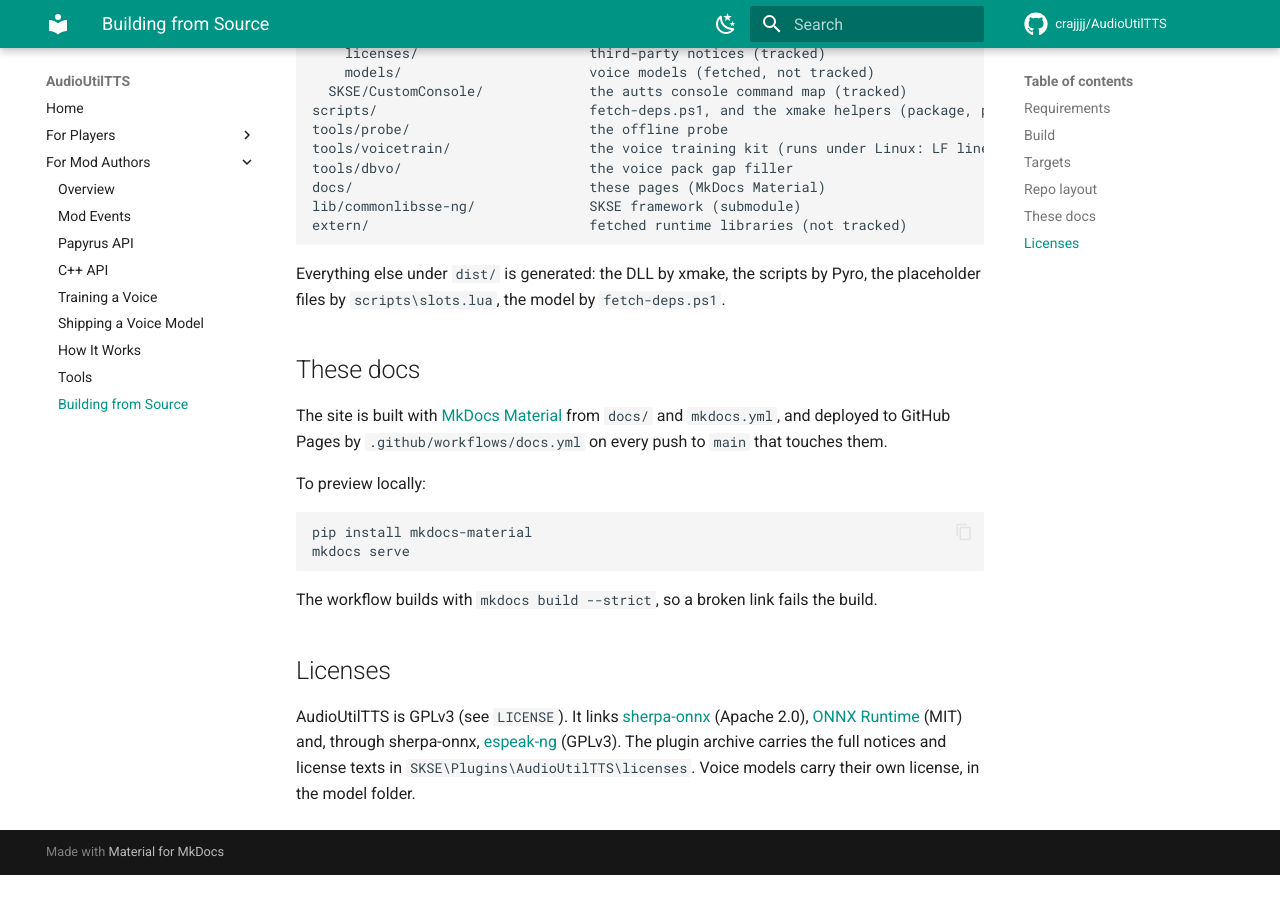
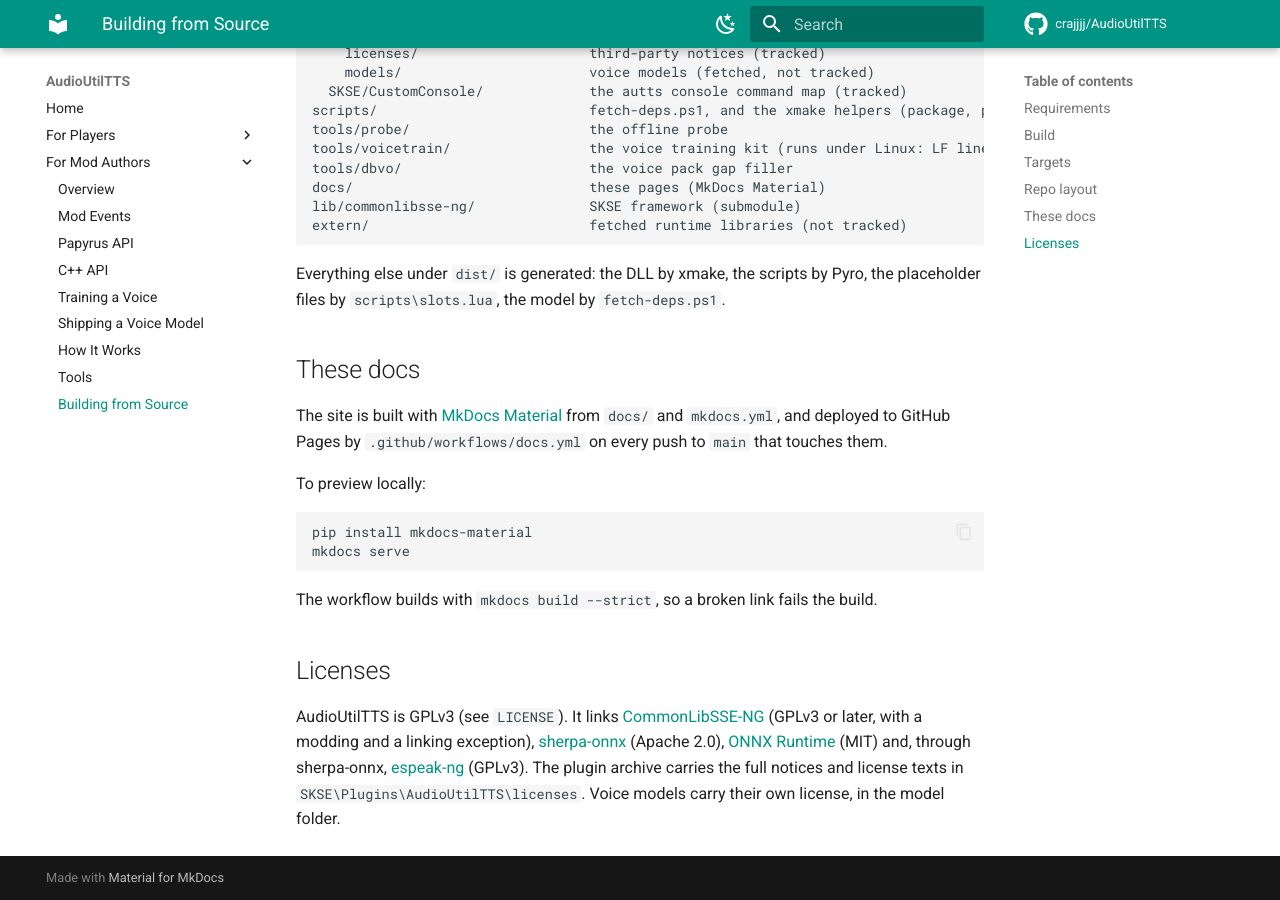
Before and after one commit to crajjjj/AudioUtilTTS, an MkDocs documentation site: the page built from docs/authors/building.md, in a window 1280 px wide and 900 px high, scrolled down 1860 px. Built offline with MkDocs 1.6.1 and Material for MkDocs 9.7.7, drawn with Linux system fonts in a browser that asks for light colours; comment, search, counter and statistics services are not loaded; before the commit the page ends 2735 px from its top, so only the background shows below that.

Commit message:
Notices: CommonLibSSE-NG is GPL-3.0-or-later with exceptions, not MIT

```diff
--- a/docs/authors/building.md
+++ b/docs/authors/building.md
@@ -81,4 +81,4 @@ The workflow builds with `mkdocs build --strict`, so a broken link fails the bui
 
 ## Licenses
 
-AudioUtilTTS is GPLv3 (see `LICENSE`). It links [sherpa-onnx](https://github.com/k2-fsa/sherpa-onnx) (Apache 2.0), [ONNX Runtime](https://github.com/microsoft/onnxruntime) (MIT) and, through sherpa-onnx, [espeak-ng](https://github.com/espeak-ng/espeak-ng) (GPLv3). The plugin archive carries the full notices and license texts in `SKSE\Plugins\AudioUtilTTS\licenses`. Voice models carry their own license, in the model folder.
+AudioUtilTTS is GPLv3 (see `LICENSE`). It links [CommonLibSSE-NG](https://github.com/alandtse/CommonLibSSE-NG) (GPLv3 or later, with a modding and a linking exception), [sherpa-onnx](https://github.com/k2-fsa/sherpa-onnx) (Apache 2.0), [ONNX Runtime](https://github.com/microsoft/onnxruntime) (MIT) and, through sherpa-onnx, [espeak-ng](https://github.com/espeak-ng/espeak-ng) (GPLv3). The plugin archive carries the full notices and license texts in `SKSE\Plugins\AudioUtilTTS\licenses`. Voice models carry their own license, in the model folder.
```
Also changed, not shown: README.md (+2 -0 lines), 3 other files.
